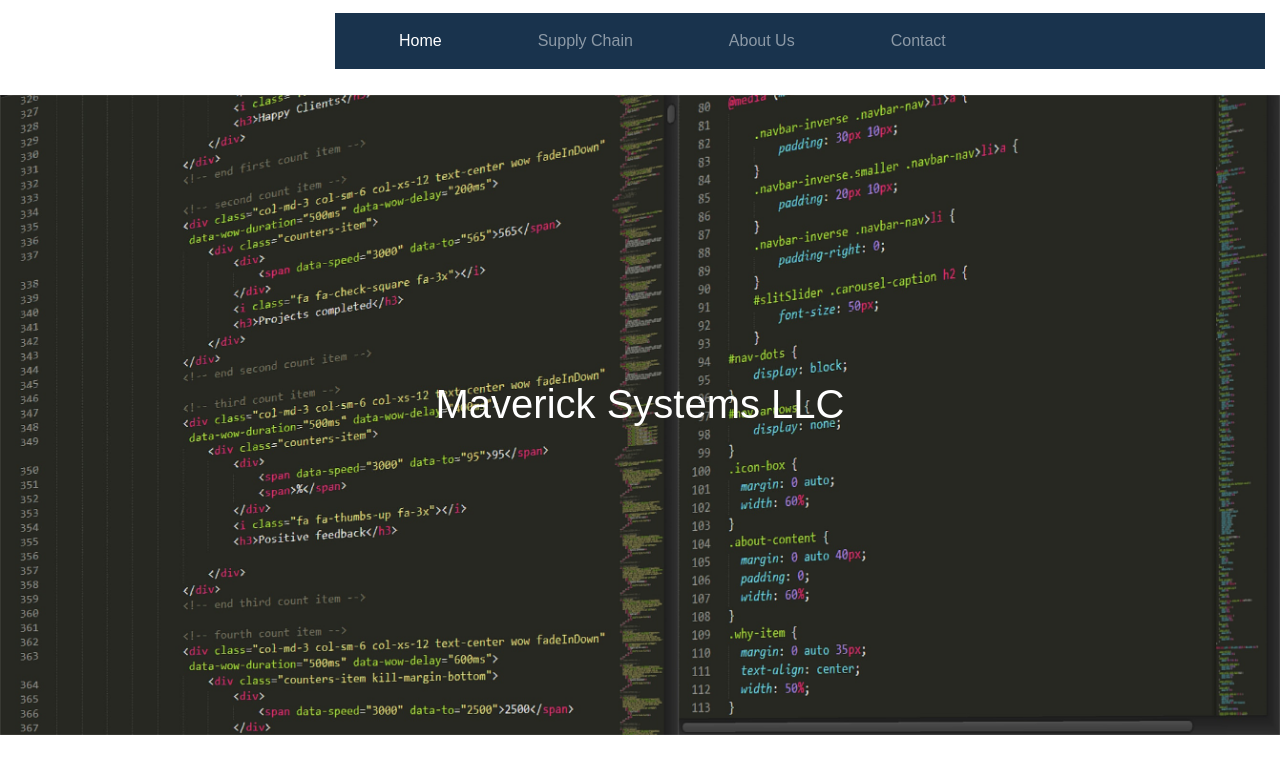
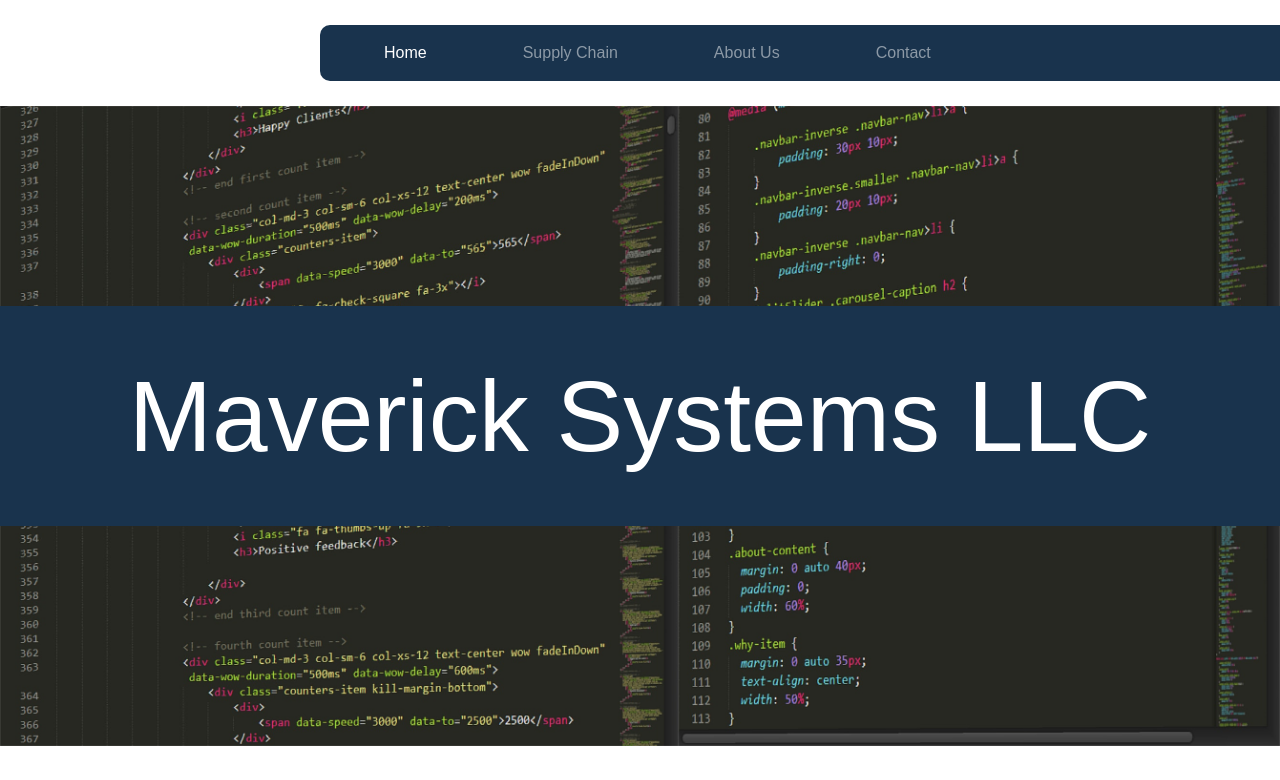
Before and after one commit to joeldseidel/maverick-systems-website, a plain HTML site: page index.html in a window 1280 px wide. Shown: the top 780 px of the page. Drawn offline with nearby package versions, Linux system fonts and the light colour scheme; files whose address does not match are found by name; a web font is replaced by a local one.

Commit message:
Fix index navbar, new title appearance

```diff
--- a/css/styles.css
+++ b/css/styles.css
@@ -23,6 +23,16 @@
 	float:right;
 }
 
+.noPaddingCol{
+	padding-left:0px;
+	padding-right:0px;
+}
+
+.mainNavbar{
+	border-radius: 10px;
+	margin-right:-10px;
+}
+
 .card-title{
 	font-weight: bold;
 }
@@ -38,6 +48,10 @@
     top: 45%;
     left: 50%;
     transform: translate(-50%, -50%);
+    width:100vw;
+    padding-top:50px;
+    padding-bottom:50px;
+    font-size: 100px;
 }
 
 .footercontainer{
--- a/index.html
+++ b/index.html
@@ -9,22 +9,18 @@
     <link rel="stylesheet" href="css/bootstrap.css">
     <link rel="stylesheet" href="css/styles.css">
 
-    <!-- Google Fonts
-    <link href="https://fonts.googleapis.com/css?family=Source+Sans+Pro:400,400i" rel="stylesheet">
-    -->
-
     <title>Maverick Systems</title>
   </head>
   <body>
     <div class="container-fluid">
-      <div class="row" style="padding-top:1%; padding-bottom:2%;">
+      <div class="row" style="padding-top:2%; padding-bottom:2%;">
         <div class="col-sm-3">
           <a href="#">
             <img src="img/img/maverickLogoPlaceholder.png" width="100%" class="d-inline-block align-top" alt="">
           </a>
         </div>
-        <div class="col-sm-9">
-          <nav class="navbar sticky-top navbar-expand-md navbar-dark brand-bg" style="">
+        <div class="col-sm-9 noPaddingCol">
+          <nav class="navbar sticky-top navbar-expand-md navbar-dark brand-bg mainNavbar">
             <button class="navbar-toggler" type="button" data-toggle="collapse" data-target="#navbarNavAltMarkup" aria-controls="navbarNavAltMarkup" aria-expanded="false" aria-label="Toggle navigation">
               <span class="navbar-toggler-icon"></span>
             </button>
@@ -38,14 +34,12 @@
             </div>
           </nav>
         </div>
-        <div class="col-sm-3">
-        </div>
       </div>
       <div class="row">
-        <div class="col-12" style="padding-left:0px; padding-right:0px;">
+        <div class="col-12 noPaddingCol">
           <div class="imagecontainer">
             <img width="100%" src="img/background-code.jpg" class="pb-5"/>
-            <h1 class="imagetext">Maverick Systems LLC</h1>
+            <h1 class="imagetext brand-bg">Maverick Systems LLC</h1>
           </div>
           <center><h1>Featured Products</h1></center>
           <div class="card-group py-5">
```
